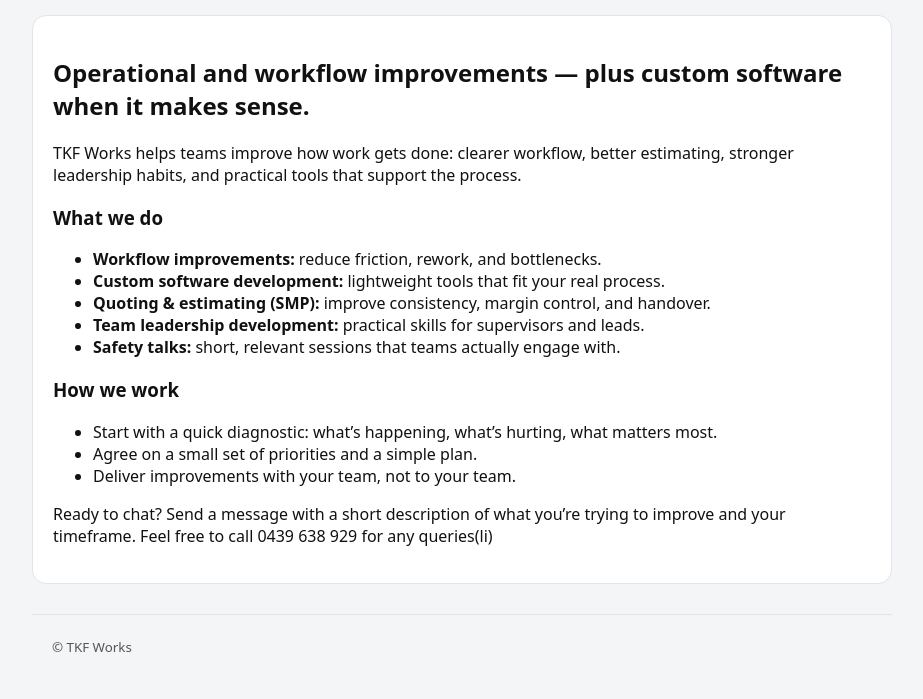
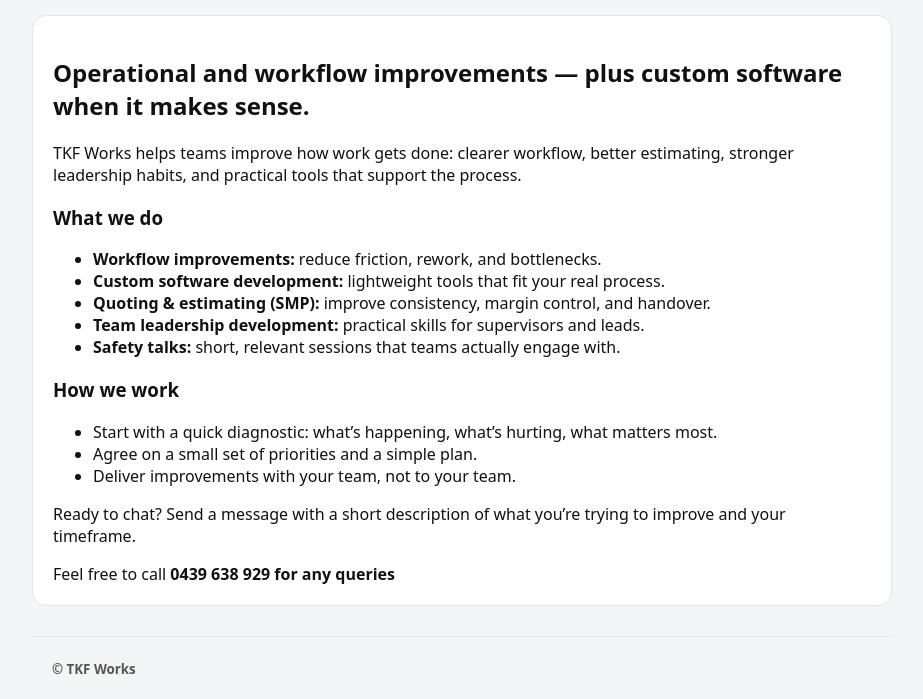
Before and after one commit to Frunksy/tkfworks-tmp-site, a plain HTML site: page index.html in a window 1280 px wide. Shown: the part 119-818 px from the top of the page, without its empty margins (178-1101 px from the left). Drawn offline with Linux system fonts and the light colour scheme.

Commit message:
Update index.html

```diff
--- a/index.html
+++ b/index.html
@@ -42,9 +42,9 @@
 
     <p>
       Ready to chat? Send a message with a short description of what you’re trying to improve and your timeframe.
+  </p>
+      </li>Feel free to call <strong>0439 638 929<strong> for any queries
 
-      </li>Feel free to call 0439 638 929 for any queries(li)
-    </p>
   </main>
 
   <footer class="wrap footer">
```
